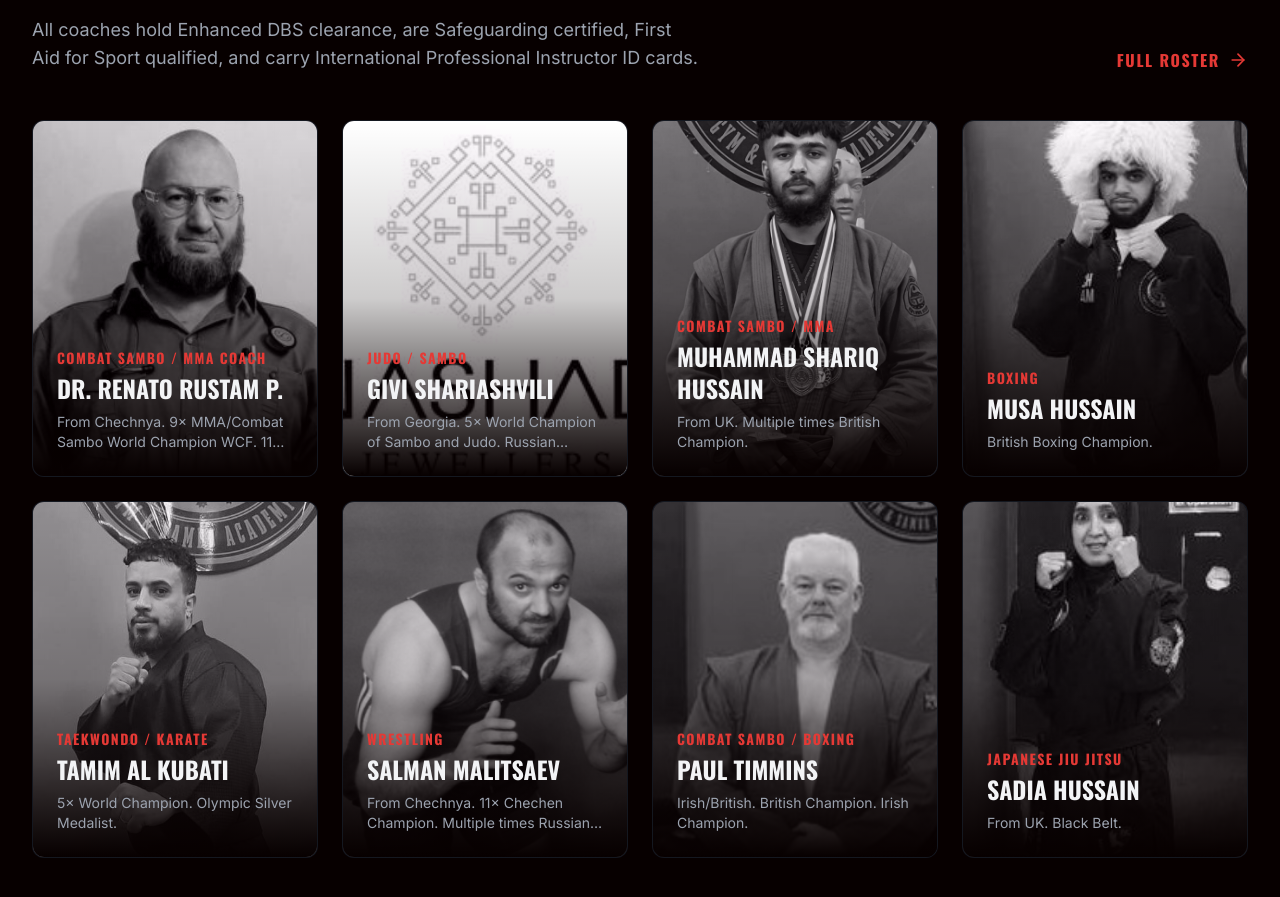
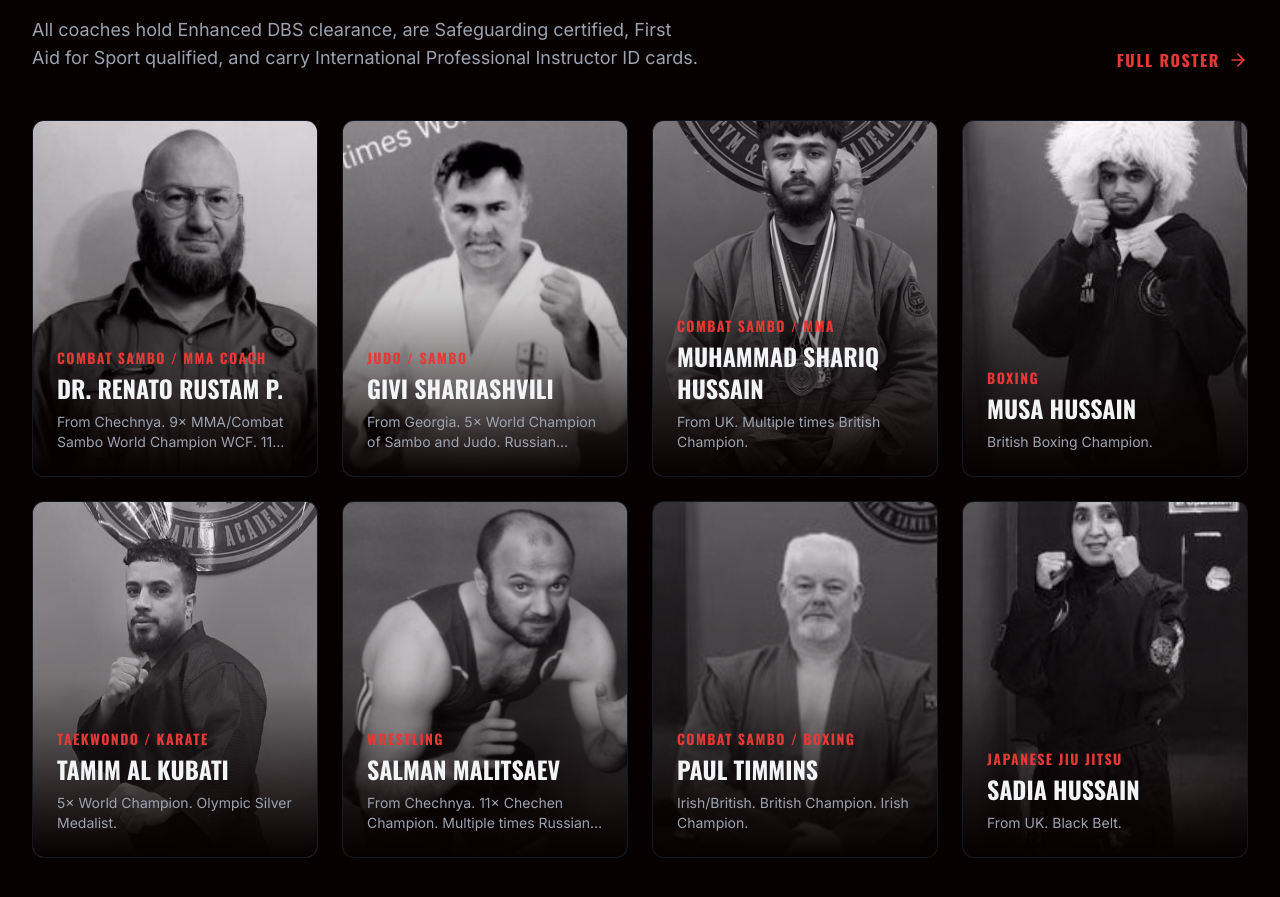
Before and after one commit to num876/counter-combat-club, a Next.js app: page / in a window 1280 px wide. Shown: the part 3752-4649 px from the top of the page. Built offline with nearby package versions, Linux system fonts and the light colour scheme.

Commit message:
feat: update Givi Shariashvili image

```diff
--- a/src/app/coaches/page.tsx
+++ b/src/app/coaches/page.tsx
@@ -15,7 +15,7 @@ export default function CoachesPage() {
       discipline: "Judo / Sambo",
       from: "Georgia",
       credentials: "5X World Champion of Sambo and Judo, Russian Champion, Georgian Champion, British Champion",
-      image: "/nashad.jpg"
+      image: "/givi.jpg"
     },
     {
       name: "Muhammad Shariq Hussain",
--- a/src/components/sections/Coaches.tsx
+++ b/src/components/sections/Coaches.tsx
@@ -12,7 +12,7 @@ export function Coaches() {
       name: "Givi Shariashvili",
       title: "Judo / Sambo",
       bio: "From Georgia. 5× World Champion of Sambo and Judo. Russian Champion. Georgian Champion. British Champion.",
-      image: "/nashad.jpg"
+      image: "/givi.jpg"
     },
     {
       name: "Muhammad Shariq Hussain",
```
Also changed, not shown: public/givi.jpg (added).
